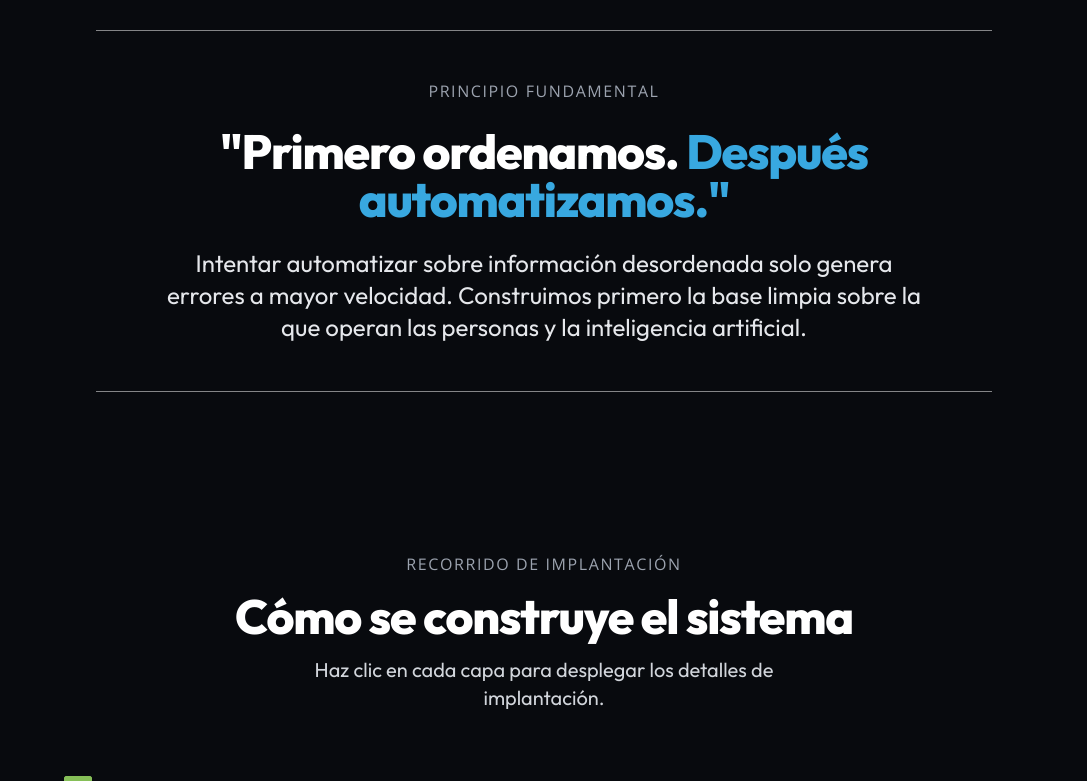
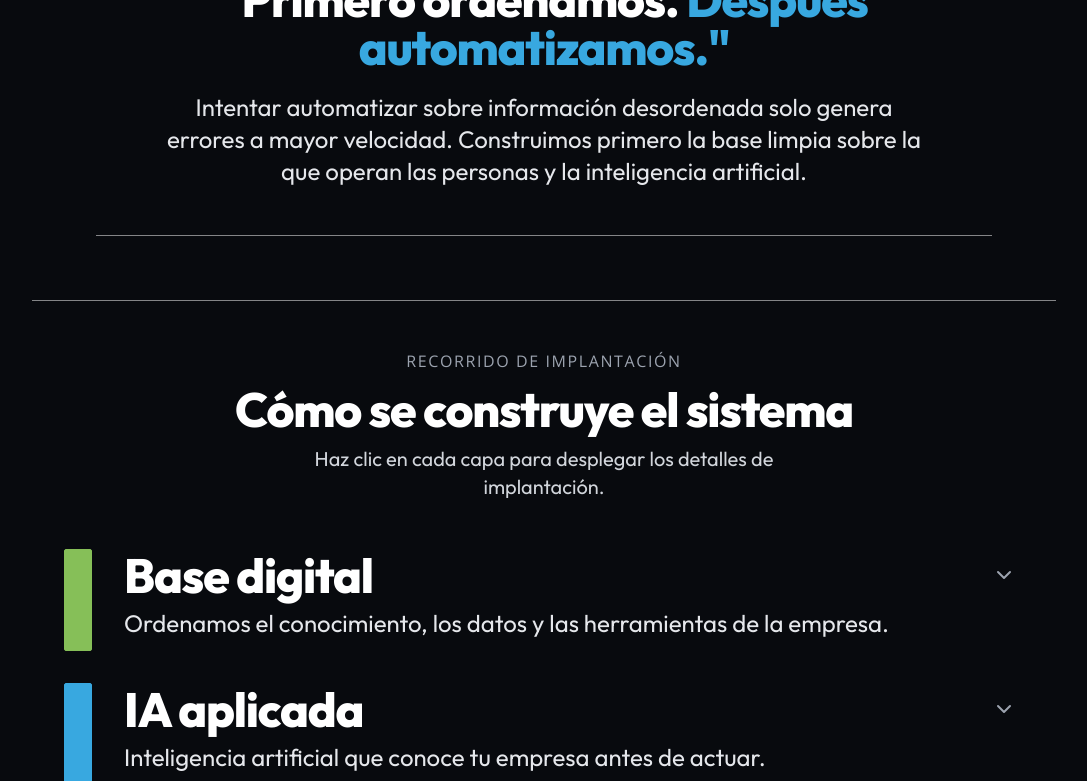
Before and after one commit to gerard-iartesana/iartesana-website, a Next.js app: page / in a window 1280 px wide. Shown: the part 854-1635 px from the top of the page, without its empty margins (96-1183 px from the left). Built offline with nearby package versions, Linux system fonts and the light colour scheme.

Commit message:
style: reduce and equalize section margins across landing page

```diff
--- a/src/app/page.tsx
+++ b/src/app/page.tsx
@@ -6,9 +6,9 @@ import ScrollTimeline from '@/components/ScrollTimeline';
 
 export default function HomePage() {
   return (
-    <div className="space-y-24 pb-24 text-[#E2E8F0] bg-[#080A0E]">
+    <div className="space-y-12 sm:space-y-16 pb-16 text-[#E2E8F0] bg-[#080A0E]">
       {/* 1. HERO (LIMPIO Y CONTUNDENTE) */}
-      <section className="pt-16 sm:pt-24 pb-16 px-4 sm:px-6 lg:px-8 max-w-5xl mx-auto text-center space-y-8">
+      <section className="pt-6 sm:pt-10 pb-8 sm:pb-12 px-4 sm:px-6 lg:px-8 max-w-5xl mx-auto text-center space-y-6">
         {/* Descriptor en Open Sans tipografía normal */}
         <span className="text-sm sm:text-base font-['Open_Sans',sans-serif] uppercase tracking-widest text-gray-400 font-normal block">
           MÉTODO iARTESANA
@@ -20,13 +20,13 @@ export default function HomePage() {
           <span className="text-[#38A8E0]">trabaje mejor.</span>
         </h1>
 
-        {/* Explicación breve (máximo dos líneas) */}
+        {/* Explicación breve */}
         <p className="text-xl sm:text-2xl text-gray-200 max-w-3xl mx-auto leading-relaxed font-normal">
           Menos tareas repetidas y mejores decisiones ordenando primero el conocimiento, los datos y los procesos de tu negocio.
         </p>
 
-        {/* Único CTA principal con texto más grande y menor margen interior */}
-        <div className="pt-4 flex items-center justify-center">
+        {/* Único CTA principal */}
+        <div className="pt-2 flex items-center justify-center">
           <Link
             href="/agendar"
             className="inline-flex items-center justify-center gap-2.5 px-7 py-3 rounded-lg text-base sm:text-lg font-bold text-white bg-[#38A8E0] hover:bg-[#38A8E0]/90 transition-colors shadow-none"
@@ -36,15 +36,14 @@ export default function HomePage() {
           </Link>
         </div>
 
-        {/* Frase discreta aclarando que la primera conversación es gratuita */}
-        <p className="text-base text-gray-400 font-normal pt-2 font-['Open_Sans',sans-serif]">
+        {/* Frase discreta */}
+        <p className="text-base text-gray-400 font-normal pt-1 font-['Open_Sans',sans-serif]">
           Una primera conversación de 45 minutos, sin coste ni compromiso.
         </p>
       </section>
 
-      {/* 2. PRINCIPIO DE LA CASA (TRANSICIÓN CENTRADA SIN TARJETA) */}
-      <section id="metodo" className="px-4 sm:px-6 lg:px-8 max-w-4xl mx-auto text-center space-y-6 py-12 border-t border-b border-surface-border/50">
-        {/* Descriptor en Open Sans tipografía normal */}
+      {/* 2. PRINCIPIO DE LA CASA */}
+      <section id="metodo" className="px-4 sm:px-6 lg:px-8 max-w-4xl mx-auto text-center space-y-5 py-8 sm:py-12 border-t border-b border-surface-border/50">
         <span className="text-sm sm:text-base font-['Open_Sans',sans-serif] uppercase tracking-widest text-gray-400 font-normal block">
           Principio fundamental
         </span>
@@ -59,13 +58,12 @@ export default function HomePage() {
         </p>
       </section>
 
-      {/* 3. RECORRIDO DE LAS 4 CAPAS (SCROLL TIMELINE CONTINUO UNIFICADO) */}
+      {/* 3. RECORRIDO DE LAS 4 CAPAS */}
       <ScrollTimeline />
 
-      {/* 4. EQUIPO HUMANO (GERARD A LA IZQUIERDA, DAVID A LA DERECHA, SIN CONTORNOS) */}
-      <section id="equipo" className="px-4 sm:px-6 lg:px-8 max-w-5xl mx-auto py-12 space-y-12 border-t border-surface-border/50">
+      {/* 4. EQUIPO HUMANO */}
+      <section id="equipo" className="px-4 sm:px-6 lg:px-8 max-w-5xl mx-auto py-8 sm:py-12 space-y-10 border-t border-surface-border/50">
         <div className="text-center space-y-3">
-          {/* Descriptor en Open Sans tipografía normal */}
           <span className="text-sm sm:text-base font-['Open_Sans',sans-serif] uppercase tracking-widest text-gray-400 font-normal block">
             Acompañamiento humano
           </span>
@@ -77,9 +75,9 @@ export default function HomePage() {
           </p>
         </div>
 
-        {/* Gerard a la izquierda, David a la derecha */}
-        <div className="grid grid-cols-1 md:grid-cols-2 gap-10">
-          {/* Gerard (Izquierda) */}
+        {/* Perfiles de equipo */}
+        <div className="grid grid-cols-1 md:grid-cols-2 gap-8">
+          {/* Gerard */}
           <div className="flex flex-col sm:flex-row items-start gap-6 p-6 rounded-2xl bg-surface-card border border-surface-border">
             <div className="relative w-32 h-32 rounded-xl overflow-hidden shrink-0">
               <Image src="/team/gerard.jpg" alt="Gerard" fill className="object-cover" />
@@ -95,7 +93,7 @@ export default function HomePage() {
             </div>
           </div>
 
-          {/* David (Derecha) */}
+          {/* David */}
           <div className="flex flex-col sm:flex-row items-start gap-6 p-6 rounded-2xl bg-surface-card border border-surface-border">
             <div className="relative w-32 h-32 rounded-xl overflow-hidden shrink-0">
               <Image src="/team/david.jpg" alt="David" fill className="object-cover" />
@@ -113,10 +111,9 @@ export default function HomePage() {
         </div>
       </section>
 
-      {/* 5. PROCESO COMERCIAL (3 PASOS CLAROS CON UN SOLO CTA PRINCIPAL AL PIE) */}
-      <section className="px-4 sm:px-6 lg:px-8 max-w-5xl mx-auto py-12 space-y-12 border-t border-surface-border/50">
+      {/* 5. PROCESO COMERCIAL */}
+      <section className="px-4 sm:px-6 lg:px-8 max-w-5xl mx-auto py-8 sm:py-12 space-y-10 border-t border-surface-border/50">
         <div className="text-center space-y-3">
-          {/* Descriptor en Open Sans tipografía normal */}
           <span className="text-sm sm:text-base font-['Open_Sans',sans-serif] uppercase tracking-widest text-gray-400 font-normal block">
             Paso a Paso
           </span>
@@ -160,8 +157,8 @@ export default function HomePage() {
           </div>
         </div>
 
-        {/* Un solo CTA principal bajo la secuencia */}
-        <div className="text-center pt-4">
+        {/* CTA principal */}
+        <div className="text-center pt-2">
           <Link
             href="/agendar"
             className="inline-flex items-center justify-center gap-2.5 px-8 py-3.5 rounded-lg text-base sm:text-lg font-bold text-white bg-[#38A8E0] hover:bg-[#38A8E0]/90 transition-colors shadow-none"
--- a/src/components/ScrollTimeline.tsx
+++ b/src/components/ScrollTimeline.tsx
@@ -90,8 +90,9 @@ export default function ScrollTimeline() {
   }, []);
 
   return (
-    <section id="capas" className="w-full max-w-5xl mx-auto py-16 px-4 sm:px-6 lg:px-8" ref={timelineRef}>
-      <div className="text-center space-y-4 mb-16">
+    <section id="capas" className="w-full max-w-5xl mx-auto py-8 sm:py-12 px-4 sm:px-6 lg:px-8 border-t border-b border-surface-border/50" ref={timelineRef}>
+      <div className="text-center space-y-3 mb-10 sm:mb-12">
+        {/* Descriptor en Open Sans tipografía normal */}
         <span className="text-sm sm:text-base font-['Open_Sans',sans-serif] uppercase tracking-widest text-gray-400 font-normal block">
           Recorrido de Implantación
         </span>
@@ -162,7 +163,7 @@ export default function ScrollTimeline() {
                     </button>
                   </div>
 
-                  {/* Texto de debajo en REGULAR */}
+                  {/* Texto de debajo en REGULAR / NORMAL */}
                   <p className="text-xl sm:text-2xl font-normal text-gray-200 max-w-3xl leading-relaxed">
                     {step.mainIdea}
                   </p>
```
